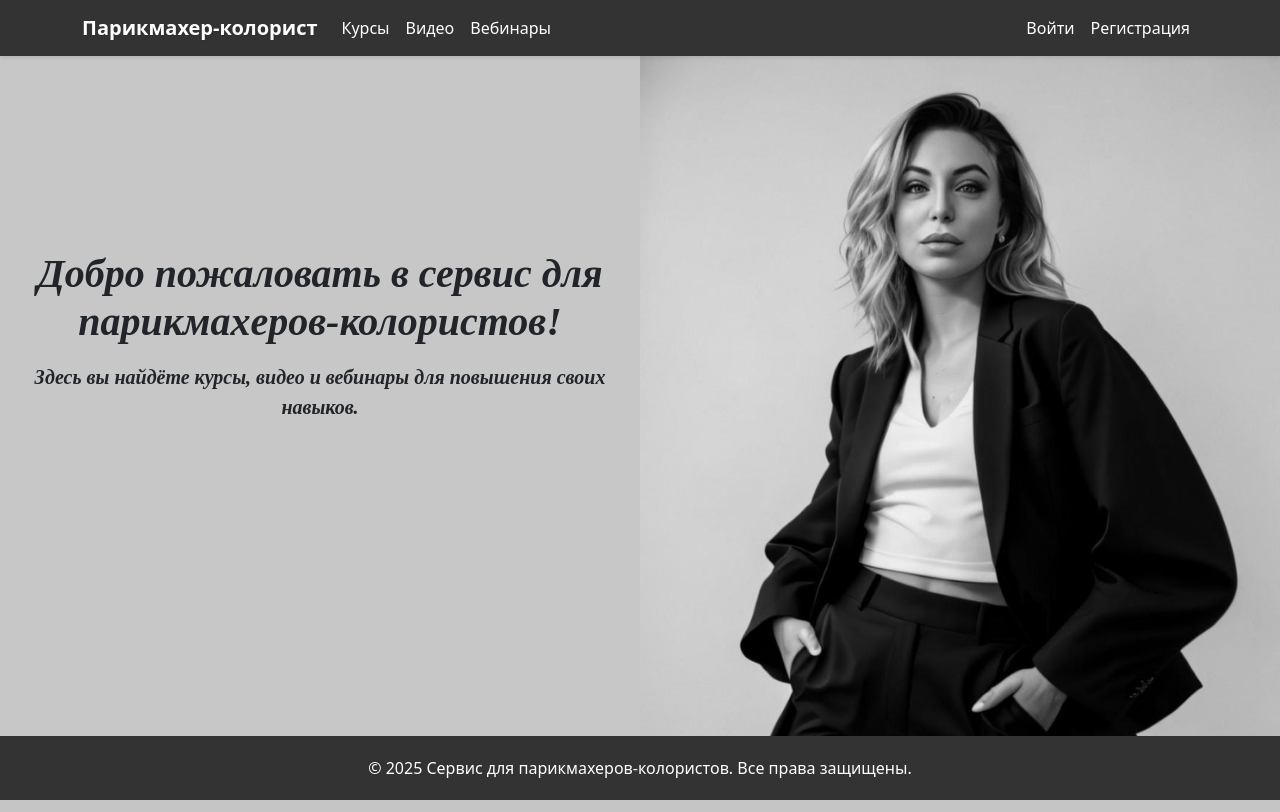
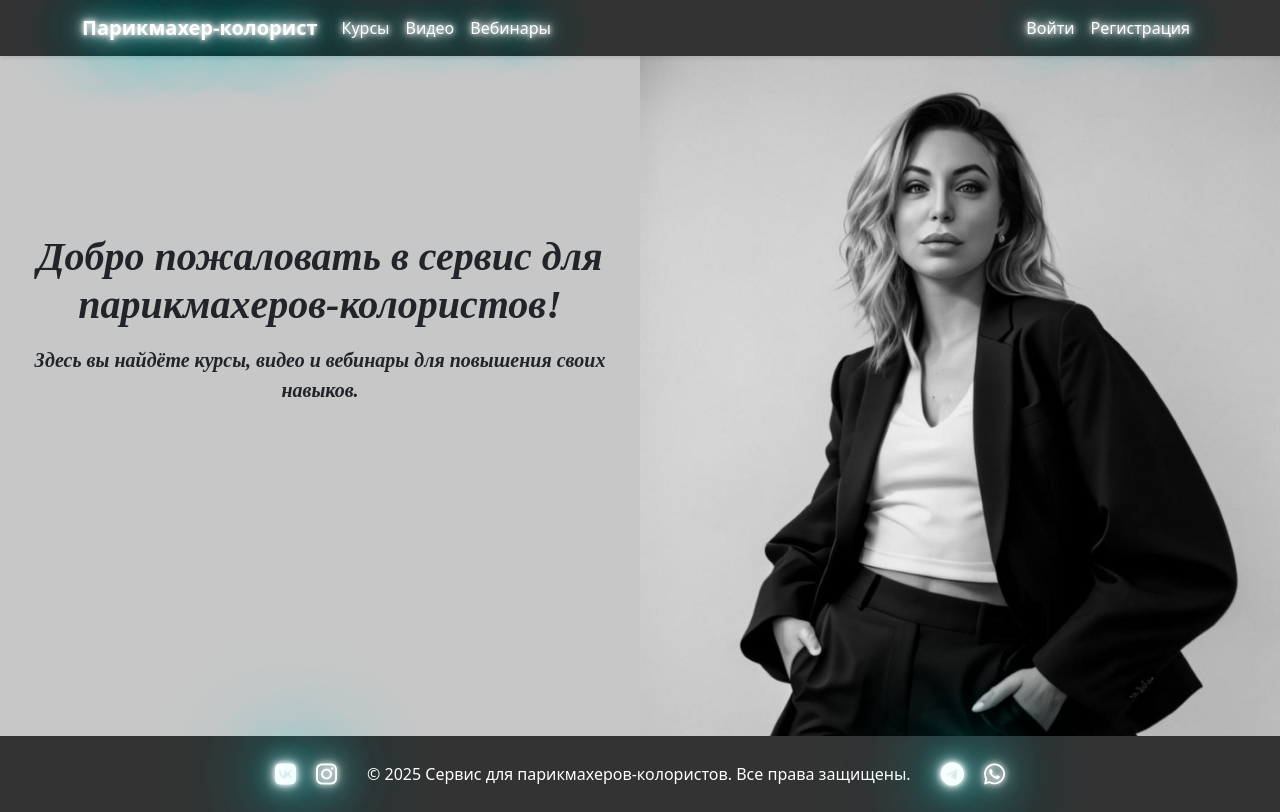
Before and after one commit to Max18111981/MyProject, a Django app: page / in a window 1280 px wide. Run offline with Django 5.2, Linux system fonts and the light colour scheme; some web fonts are replaced.

Commit message:
27.02.2025

```diff
--- a/hairdresser_service/courses/static/css/styles.css
+++ b/hairdresser_service/courses/static/css/styles.css
@@ -20,9 +20,14 @@
     text-shadow: 1px 1px 2px rgba(0, 0, 0, 0.1);
 }
 
+.navbar-brand:hover {
+    color: #6f42c1;
+}
+
 .nav-link {
     color: #ffffff;
 }
+
 .active {
      color: #6f42c1 !important;
      font-weight: bold;
@@ -30,15 +35,59 @@
 }
 
 .nav-link:hover {
-    color: #000000 ;
+    color: #6f42c1;
 }
 
-.footer {
-    background-color: #333333;
-    color: #ffffff;
-    padding: 20px 0;
-    margin-top: auto;
+.neon {
+    color: #fff;
+    text-shadow:
+    0 0 5px #fff,
+    0 0 10px #fff,
+    0 0 20px #fff,
+    0 0 40px #0ff,
+    0 0 80px #0ff,
+    0 0 90px #0ff,
+    0 0 100px #0ff,
+    0 0 150px #0ff;
 }
+
+
+
+.social-icon {
+            font-size: 24px;
+            margin: 0 10px;
+            color: #fff;
+            transition: transform 0.3s ease, color 0.3s ease;
+        }
+
+        .social-icon:hover {
+            transform: scale(1.2);
+            color: #6f42c1; /* Цвет при наведении */
+        }
+
+        /* Стили для футера */
+        .footer {
+            padding: 20px;
+            background-color: #333333;
+            color: #ffffff;
+            text-align: center;
+            margin-top: auto;
+
+        }
+
+        .icons {
+            display: flex;
+            align-items: center;
+            justify-content: center;
+        }
+
+        .social-icons-left, .social-icons-right {
+            display: flex;
+        }
+
+        .footer p {
+            margin: 0 20px;
+        }
 
 
 .list-wrapper .card:hover {
@@ -115,7 +164,6 @@
     background-color: #5a32a3 !important;
 }
 
-
 /* Стили для плейсхолдеров */
 input::placeholder {
     color: #999;
@@ -150,6 +198,113 @@
 }
 
 
+.text-center.reveal {
+
+  span {
+    opacity: 0;
+    transform: scale(0);
+    animation: fadeIn 2.4s forwards;
+  }
+
+  &::before,
+  &::after {
+    position: absolute;
+    content: "";
+    top: 0;
+    bottom: 0;
+    background: white;
+    opacity: 0;
+    transform: scale(0);
+  }
+
+  &::before {
+    left: 50%;
+    animation: slideLeft 1.5s cubic-bezier(0.7, -0.6, 0.3, 1.5) forwards;
+  }
+
+  &::after {
+    right: 50%;
+    animation: slideRight 1.5s cubic-bezier(0.7, -0.6, 0.3, 1.5) forwards;
+  }
+}
+
+@keyframes fadeIn {
+  to {
+    opacity: 1;
+    transform: scale(1);
+  }
+}
+
+@keyframes slideLeft {
+  to {
+    left: -6%;
+    opacity: 1;
+    transform: scale(0.9);
+  }
+}
+
+@keyframes slideRight {
+  to {
+    right: -6%;
+    opacity: 1;
+    transform: scale(0.9);
+  }
+}
+
+.lead .text-center.reveal {
+    span {
+    opacity: 0;
+    transform: scale(0);
+    animation: fadeIn 2.4s forwards;
+  }
+
+  &::before,
+  &::after {
+    position: absolute;
+    content: "";
+    top: 0;
+    bottom: 0;
+    background: white;
+    opacity: 0;
+    transform: scale(0);
+  }
+
+  &::before {
+    left: 50%;
+    animation: slideLeft 1.5s cubic-bezier(0.7, -0.6, 0.3, 1.5) forwards;
+  }
+
+  &::after {
+    right: 50%;
+    animation: slideRight 1.5s cubic-bezier(0.7, -0.6, 0.3, 1.5) forwards;
+  }
+}
+
+@keyframes fadeIn {
+  to {
+    opacity: 1;
+    transform: scale(1);
+  }
+}
+
+@keyframes slideLeft {
+  to {
+    left: -6%;
+    opacity: 1;
+    transform: scale(0.9);
+  }
+}
+
+@keyframes slideRight {
+  to {
+    right: -6%;
+    opacity: 1;
+    transform: scale(0.9);
+  }
+}
+
+
+
 .video-container {
     position: relative;
     width: 100%;
@@ -159,12 +314,21 @@
     box-shadow: 0 2px 4px rgba(0, 0, 0, 0.8);
 }
 
+.video-container.detail {
+    width: 70% !important;
+    height: 600px;
+}
+
 .video-thumbnail {
     position: relative;
     width: 100%;
     height: 150px;
     background-color: #000;
     transition: opacity 0.3s ease;
+}
+
+.video-thumbnail.detail {
+    height: 300px !important;
 }
 
 .thumbnail-image img {
@@ -182,6 +346,10 @@
     object-fit: cover;
     opacity: 0;
     transition: opacity 0.3s ease;
+}
+
+.video-preview.detail {
+    height: 300px !important;
 }
 
 .video-container:hover .video-thumbnail {
@@ -224,6 +392,12 @@
 .video-description {
     padding: 12px;
     background-color: #333333 !important;
+    color:  #ffffff;
+}
+
+.video-description.detail {
+    height: 300px;
+
 }
 
 .description-text {
--- a/hairdresser_service/courses/static/js/scripts.js
+++ b/hairdresser_service/courses/static/js/scripts.js
@@ -23,3 +23,33 @@
         });
     });
 });
+
+
+// Отключение правой кнопки мыши
+document.addEventListener('contextmenu', function(event) {
+    event.preventDefault();
+});
+
+// Запрет выделения текста
+document.addEventListener('selectstart', function(event) {
+    event.preventDefault();
+});
+
+// Запрет копирования (Ctrl+C)
+document.addEventListener('copy', function(event) {
+    event.preventDefault();
+});
+
+
+let duration = 0.8;
+let delay = 0.3;
+let revealText = document.querySelector(".reveal");
+let letters = revealText.textContent.split("");
+revealText.textContent = "";
+let middle = letters.filter(e => e !== " ").length / 2;
+letters.forEach((letter, i) => {
+  let span = document.createElement("span");
+  span.textContent = letter;
+  span.style.animationDelay = `${delay + Math.abs(i - middle) * 0.1}s`;
+  revealText.append(span);
+});
--- a/hairdresser_service/templates/base.html
+++ b/hairdresser_service/templates/base.html
@@ -13,12 +13,12 @@
     <link rel="preconnect" href="https://fonts.googleapis.com">
     <link rel="preconnect" href="https://fonts.gstatic.com" crossorigin>
     <link href="https://fonts.googleapis.com/css2?family=MonteCarlo&family=Yesteryear&display=swap" rel="stylesheet">
-
+    <link rel="stylesheet" href="https://cdnjs.cloudflare.com/ajax/libs/font-awesome/6.0.0-beta3/css/all.min.css">
 </head>
 <body class="d-flex flex-column min-vh-100">
     <nav class="navbar navbar-expand-lg navbar-light">
         <div class="container">
-            <a class="navbar-brand" href="{% url 'home' %}">Парикмахер-колорист</a>
+            <a class="navbar-brand neon" href="{% url 'home' %}">Парикмахер-колорист</a>
             <button class="navbar-toggler" type="button" data-bs-toggle="collapse" data-bs-target="#navbarNav">
                 <span class="navbar-toggler-icon"></span>
             </button>
@@ -26,13 +26,13 @@
                 <ul class="navbar-nav me-auto">
                     <li class="nav-item">
                         {% comment %} Фильтры в django, нужнно исполььовать startwiths {% endcomment %}
-                        <a class="nav-link {% if request.path == course_list_url %}active{% endif %}" href="{% url 'course_list' %}">Курсы</a>
+                        <a class="nav-link neon {% if request.path == course_list_url %}active{% endif %}" href="{% url 'course_list' %}">Курсы</a>
                     </li>
                     <li class="nav-item">
-                        <a class="nav-link {% if request.path == video_list_url %}active{% endif %}" href="{% url 'video_list' %}">Видео</a>
+                        <a class="nav-link neon {% if request.path == video_list_url %}active{% endif %}" href="{% url 'video_list' %}">Видео</a>
                     </li>
                     <li class="nav-item">
-                        <a class="nav-link {% if request.path == webinar_list_url %}active{% endif %}" href="{% url 'webinar_list' %}">Вебинары</a>
+                        <a class="nav-link neon {% if request.path == webinar_list_url %}active{% endif %}" href="{% url 'webinar_list' %}">Вебинары</a>
                     </li>
                 </ul>
                 <ul class="navbar-nav ms-auto">
@@ -48,10 +48,10 @@
                         </li>
                     {% else %}
                         <li class="nav-item">
-                            <a class="nav-link" href="#"data-bs-toggle="modal" data-bs-target="#loginModal">Войти</a>
+                            <a class="nav-link neon" href="#"data-bs-toggle="modal" data-bs-target="#loginModal">Войти</a>
                         </li>
                         <li class="nav-item">
-                            <a class="nav-link" href="#" data-bs-toggle="modal" data-bs-target="#registerModal">Регистрация</a>
+                            <a class="nav-link neon" href="#" data-bs-toggle="modal" data-bs-target="#registerModal">Регистрация</a>
                         </li>
                     {% endif %}
                 </ul>
@@ -189,8 +189,21 @@
         {% comment %} </div> {% endcomment %}
     </main>
     <footer class="footer mt-auto">
-        <div class="container d-flex justify-content-center">
+        <div class="icons">
+            <!-- Иконки слева -->
+            <div class="social-icons-left neon">
+                <a href="https://vk.com" target="_blank" class="social-icon"><i class="fab fa-vk"></i></a>
+                <a href="https://instagram.com" target="_blank" class="social-icon"><i class="fab fa-instagram"></i></a>
+            </div>
+
+            <!-- Текст -->
             <p class="mb-0">&copy; 2025 Сервис для парикмахеров-колористов. Все права защищены.</p>
+
+            <!-- Иконки справа -->
+            <div class="social-icons-right neon">
+                <a href="https://telegram.org" target="_blank" class="social-icon"><i class="fab fa-telegram"></i></a>
+                <a href="https://wa.me" target="_blank" class="social-icon"><i class="fab fa-whatsapp"></i></a>
+            </div>
         </div>
     </footer>
 
--- a/hairdresser_service/templates/courses/home.html
+++ b/hairdresser_service/templates/courses/home.html
@@ -5,8 +5,8 @@
     <div class="row d-flex overflow-hidden" style="height: calc(100vh - 56px - 64px)">
         <div class="col-12 col-md-6 h-auto h-md-100 p-3 d-flex flex-column justify-content-around">
             <div>
-                <h1 class="text-center mb-3" >Добро пожаловать в сервис для парикмахеров-колористов!</h1>
-                <p class="lead text-center">Здесь вы найдёте курсы, видео и вебинары для повышения своих навыков.</p>
+                <h1 class="text-center reveal mb-3">Добро пожаловать в сервис для парикмахеров-колористов!</h1>
+                <p class="lead text-center reveal">Здесь вы найдёте курсы, видео и вебинары для повышения своих навыков.</p>
             </div>
             <div></div>
         </div>
```
Also changed, not shown: hairdresser_service/templates/courses/video_detail.html (+5 -14 lines), hairdresser_service/courses/static/images/PHOTO-2025-01-30-21-11-27 2.jpg, hairdresser_service/courses/static/images/logo.png (deleted), hairdresser_service/courses/static/images/logo2.png (deleted).
